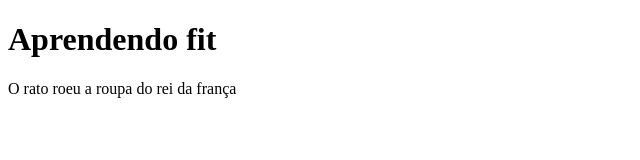
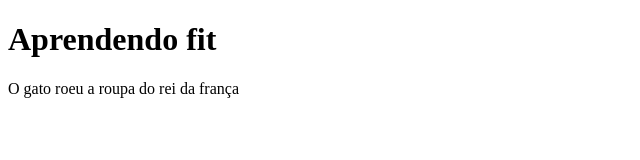
Before and after one commit to jaspionU2/aprendendo-git-UNID3V, a plain HTML site: page index.html in a window 1280 px wide. Shown: the full height of the page, 0-640 px from the left. Drawn offline with Linux system fonts and the light colour scheme.

Commit message:
atualizando index.html

```diff
--- a/index.html
+++ b/index.html
@@ -7,6 +7,6 @@
 </head>
 <body>
       <h1>Aprendendo fit</h1>
-      <p>O rato roeu a roupa do rei da frança</p>
+      <p>O gato roeu a roupa do rei da frança</p>
 </body>
 </html>
```
